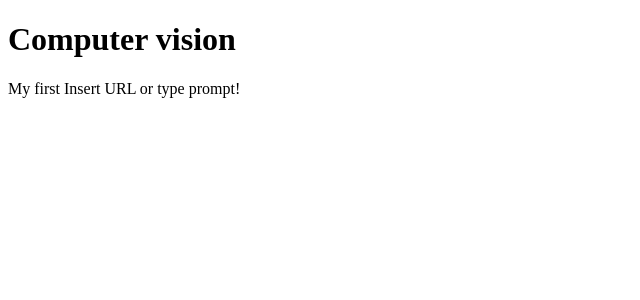
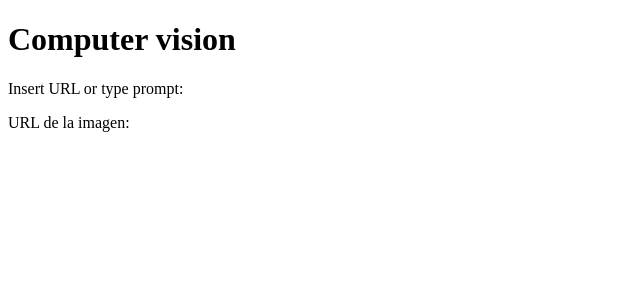
Before and after one commit to Arely-salazar/analyze-and-generate-images-with-Azure-AI, a React (Create React App) app: page / in a window 1280 px wide. Shown: the top 300 px of the page, without its empty margins (0-640 px from the left). Built offline with nearby package versions, Linux system fonts and the light colour scheme; the HTML template or start-up script is replaced by a standard one.

Commit message:
Contenedor y caja de texto

```diff
--- a/src/App.js
+++ b/src/App.js
@@ -3,9 +3,14 @@ import React from 'react';
 function App() {
   //tirulo de la pagina
   return (
-    <div className="miApp">
-      <h1>Computer vision</h1>
-      <p>My first Insert URL or type prompt!</p>
+    <div className="app-container">
+      <h1>
+        Computer vision
+      </h1>
+      <p>
+        Insert URL or type prompt:
+      </p>
+      <label htmlFor="imagen-url"> URL de la imagen:</label>
     </div>
   );
 }
```
